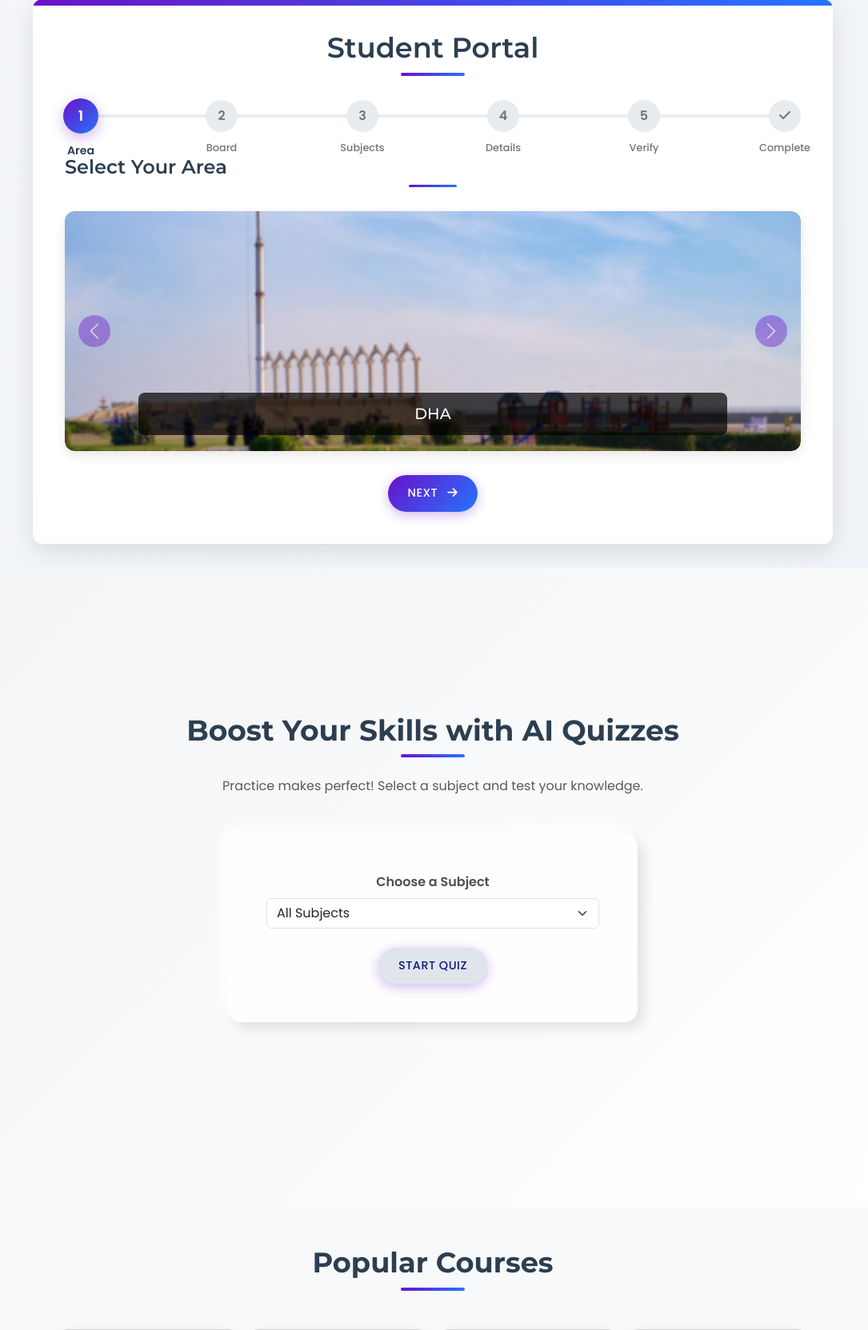
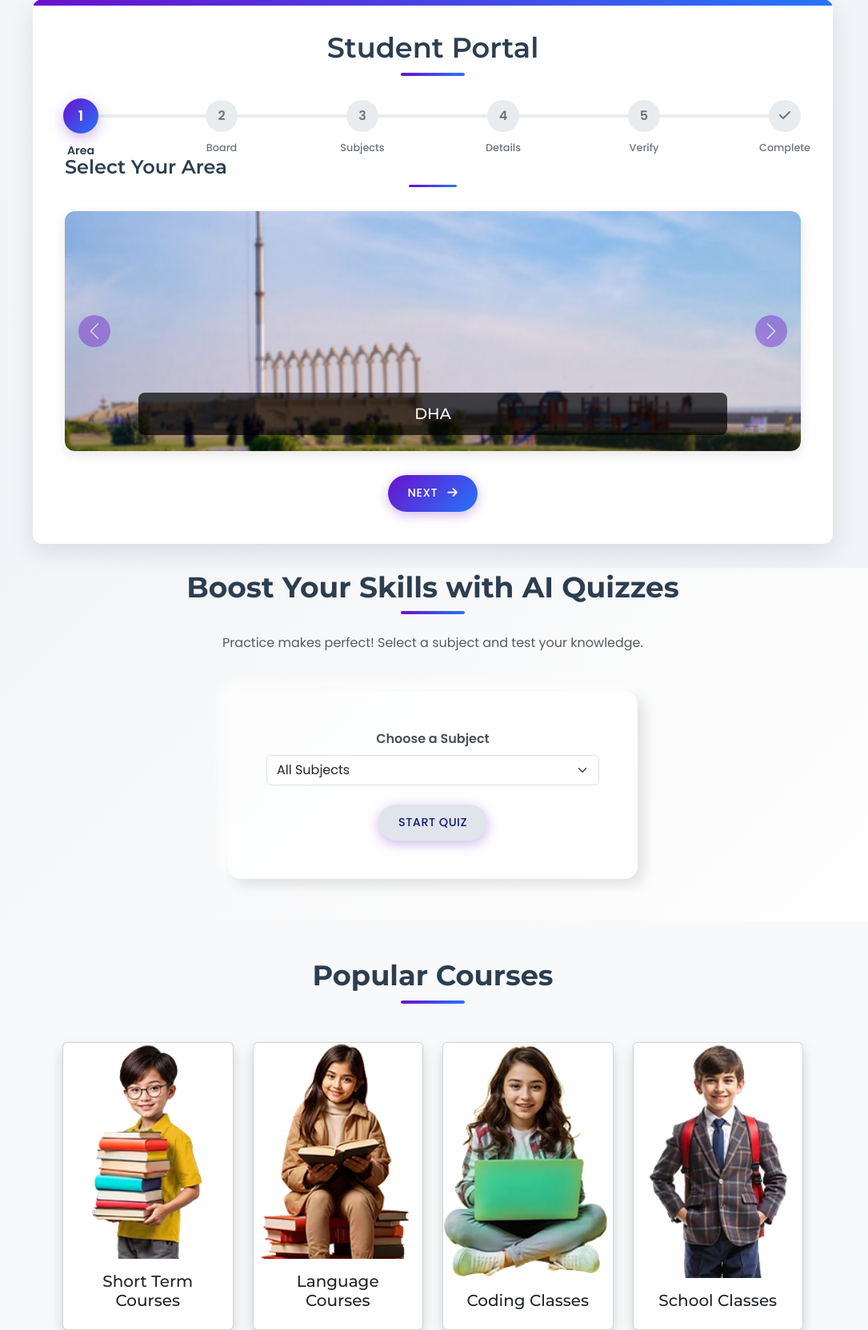
Before and after one commit to abdulrehmangulfaraz/TutEx, a Python web app: template frontend/templates/home.html in a window 1280 px wide. Shown: the part 831-2494 px from the top of the page at 80% size, without its empty margins (99-1184 px from the left). Run offline with Jinja, Linux system fonts and the light colour scheme; the template is opened without the code that fills it, so the values that code supplies are empty; some libraries are stand-ins or nearby versions.

Commit message:
Everything is completed till the current scope of the project

```diff
--- a/frontend/templates/home.html
+++ b/frontend/templates/home.html
@@ -1275,12 +1275,13 @@ cursor: pointer;
     left: 125%;
 }
 
-        .quiz-section {
-            min-height: 100vh;
-            display: flex;
-            align-items: center;
-            transition: background 0.5s ease;
-        }
+.quiz-section {
+    min-height: 50vh; /* Changed from 100vh */
+    padding: 2rem 0; /* Added padding instead of min-height */
+    display: flex;
+    align-items: center;
+    transition: background 0.5s ease;
+}
 
         .neumorph-card {
             background: rgba(255, 255, 255, 0.8);
```
